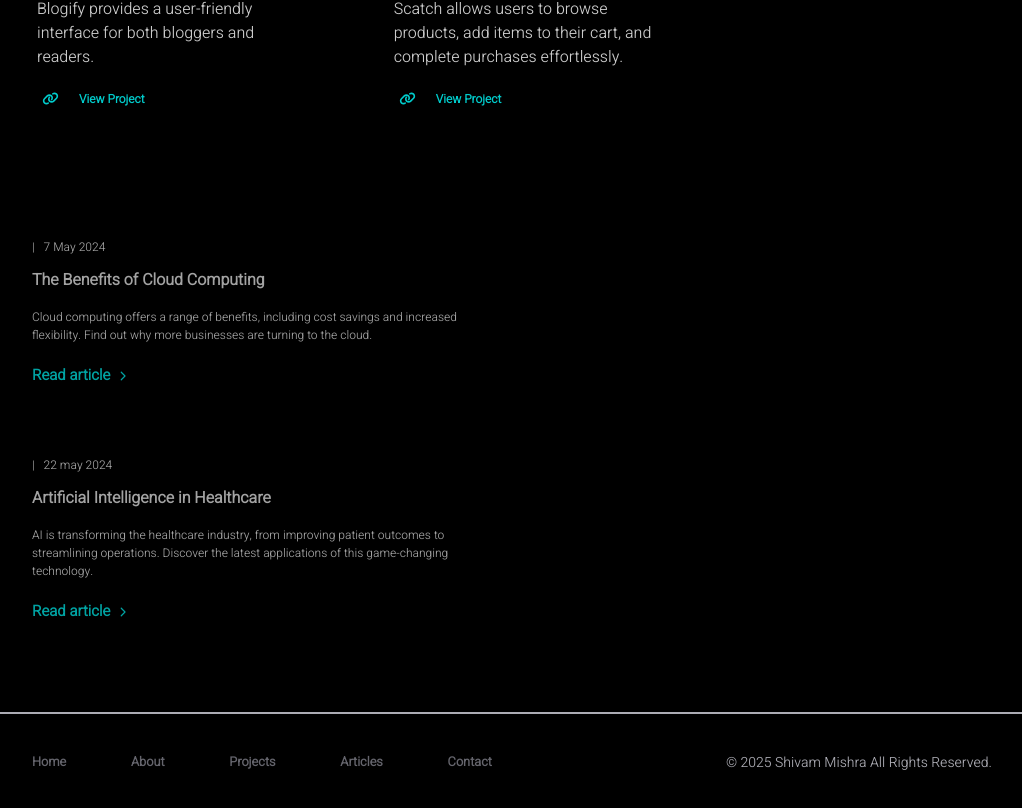
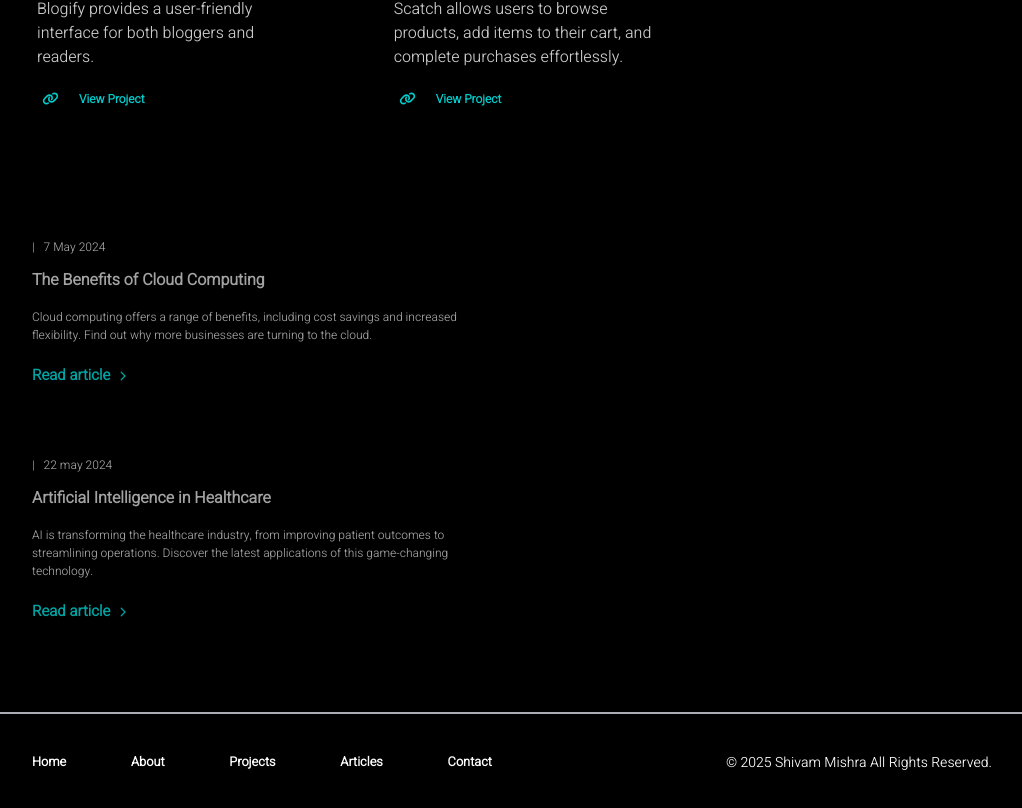
Before and after one commit to shivammishra28/portfolio, a React (Create React App) app: page / in a window 1280 px wide. Shown: the part 3212-4020 px from the top of the page, without its empty margins (108-1130 px from the left). Built offline with nearby package versions, Linux system fonts and the light colour scheme.

Commit message:
Update footer.css

```diff
--- a/src/components/common/styles/footer.css
+++ b/src/components/common/styles/footer.css
@@ -31,7 +31,7 @@
 
 .footer-nav-link-list a {
 	text-decoration: none;
-	color: var(--secondary-color);
+	color: white;
 }
 
 .footer-nav-link-list a:hover {
@@ -40,7 +40,7 @@
 
 .footer-credits-text {
 	justify-content: flex-end;
-	color: var(--tertiary-color);
+	color: white;
 	font-size: 14px;
 	text-align: right;
 }
```
